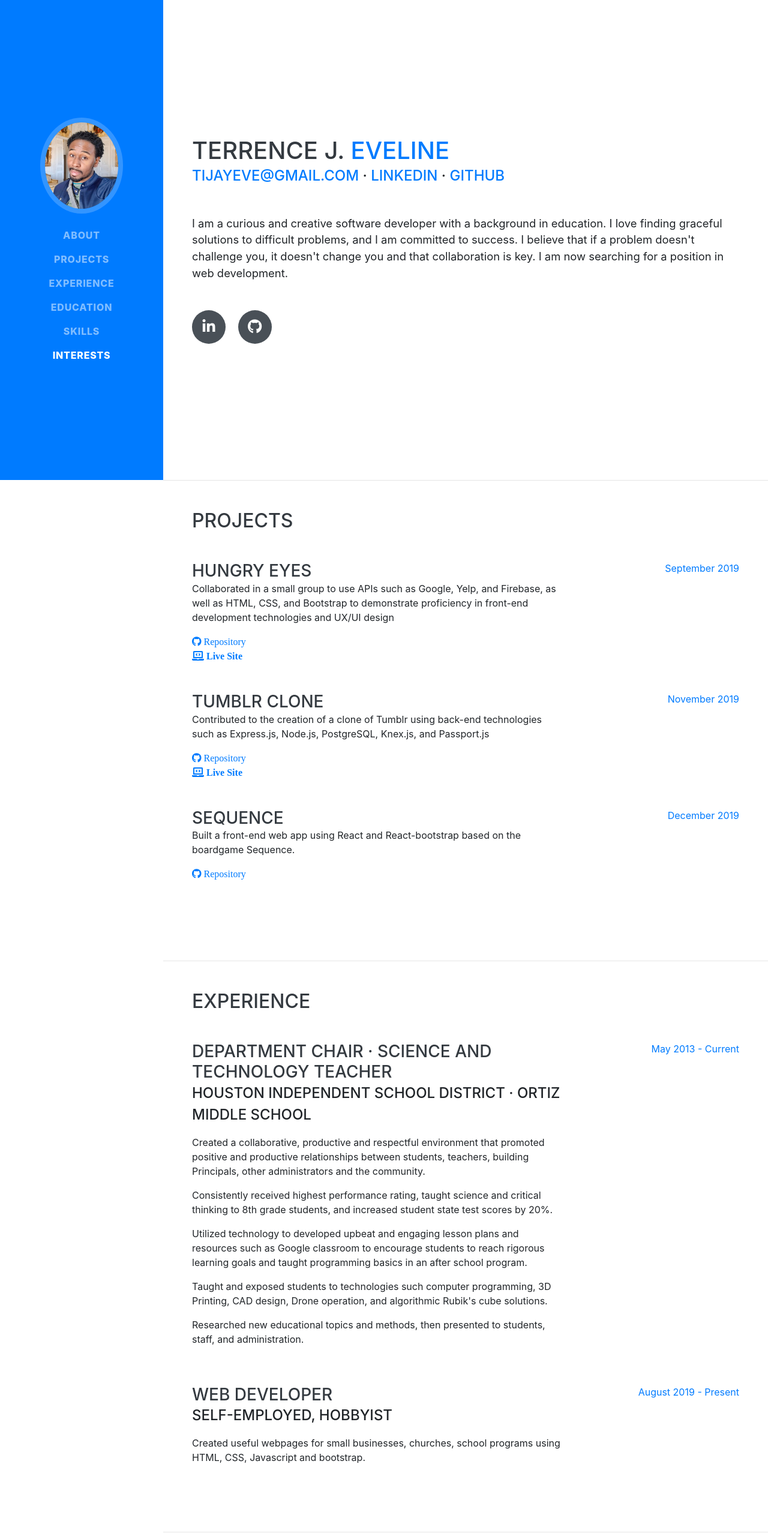
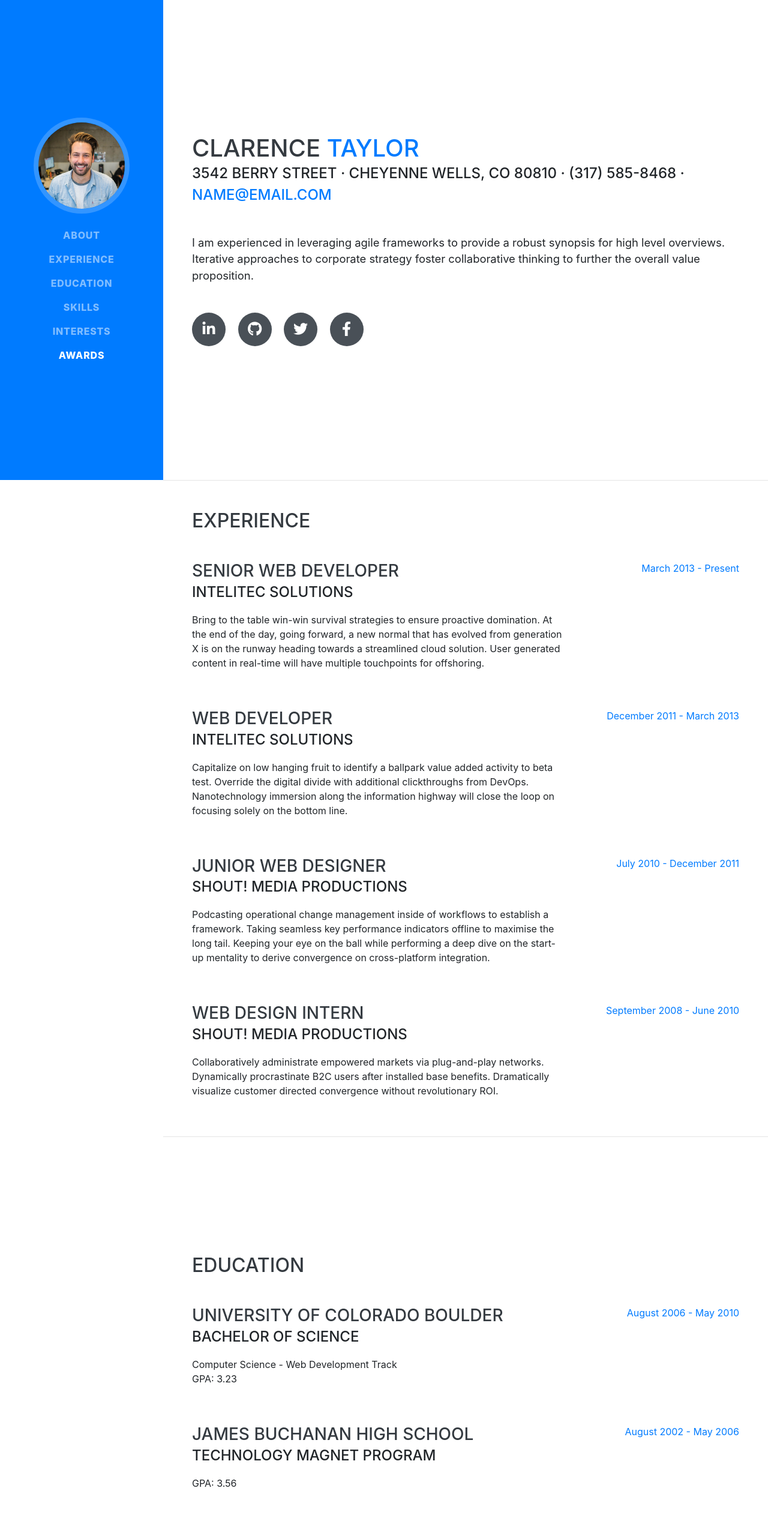
Before and after one commit to tjeve/tjeve-portfolio-update, a website with bundled scripts: page index.html in a window 1280 px wide. Shown: the top 2560 px of the page at 60% size. Built offline with nearby package versions, Linux system fonts and the light colour scheme; a web font is replaced by a local one.

Commit message:
initial commit

```diff
--- a/index.html
+++ b/index.html
@@ -8,7 +8,7 @@
   <meta name="description" content="">
   <meta name="author" content="">
 
-  <title>Terrence J. Eveline Resume</title>
+  <title>Resume - Start Bootstrap Theme</title>
 
   <!-- Bootstrap core CSS -->
   <link href="vendor/bootstrap/css/bootstrap.min.css" rel="stylesheet">
@@ -27,9 +27,9 @@
 
   <nav class="navbar navbar-expand-lg navbar-dark bg-primary fixed-top" id="sideNav">
     <a class="navbar-brand js-scroll-trigger" href="#page-top">
-      <span class="d-block d-lg-none">Terrence J. Eveline</span>
+      <span class="d-block d-lg-none">Clarence Taylor</span>
       <span class="d-none d-lg-block">
-        <img class="img-fluid img-profile rounded-circle mx-auto mb-2" src="img/profile.jpeg" alt="">
+        <img class="img-fluid img-profile rounded-circle mx-auto mb-2" src="img/profile.jpg" alt="">
       </span>
     </a>
     <button class="navbar-toggler" type="button" data-toggle="collapse" data-target="#navbarSupportedContent" aria-controls="navbarSupportedContent" aria-expanded="false" aria-label="Toggle navigation">
@@ -39,9 +39,6 @@
       <ul class="navbar-nav">
         <li class="nav-item">
           <a class="nav-link js-scroll-trigger" href="#about">About</a>
-        </li>
-        <li class="nav-item">
-          <a class="nav-link js-scroll-trigger" href="#projects">Projects</a>
         </li>
         <li class="nav-item">
           <a class="nav-link js-scroll-trigger" href="#experience">Experience</a>
@@ -55,9 +52,9 @@
         <li class="nav-item">
           <a class="nav-link js-scroll-trigger" href="#interests">Interests</a>
         </li>
-        <!-- <li class="nav-item">
+        <li class="nav-item">
           <a class="nav-link js-scroll-trigger" href="#awards">Awards</a>
-        </li> -->
+        </li>
       </ul>
     </div>
   </nav>
@@ -66,93 +63,27 @@
 
     <section class="resume-section p-3 p-lg-5 d-flex align-items-center" id="about">
       <div class="w-100">
-        <h1 class="mb-0">Terrence J.
-          <span class="text-primary">Eveline</span>
+        <h1 class="mb-0">Clarence
+          <span class="text-primary">Taylor</span>
         </h1>
-        <div class="subheading mb-5">
-          <a href="mailto:tijayeve@gmail.com">tijayeve@gmail.com</a> ·
-          <a href="https://www.linkedin.com/in/tjeve/">LinkedIn</a> ·
-          <a href="https://github.com/tjeve">Github</a>
-
+        <div class="subheading mb-5">3542 Berry Street · Cheyenne Wells, CO 80810 · (317) 585-8468 ·
+          <a href="mailto:name@email.com">name@email.com</a>
         </div>
-        <p class="lead mb-5">I am a curious and creative software developer with a background in education.
-          I love finding graceful solutions to difficult problems, and I am committed to success.
-          I believe that if a problem doesn't challenge you, it doesn't change you and that collaboration is key.
-          I am now searching for a position in web development.
-        </p>
+        <p class="lead mb-5">I am experienced in leveraging agile frameworks to provide a robust synopsis for high level overviews. Iterative approaches to corporate strategy foster collaborative thinking to further the overall value proposition.</p>
         <div class="social-icons">
-          <a href="https://www.linkedin.com/in/tjeve/">
+          <a href="#">
             <i class="fab fa-linkedin-in"></i>
           </a>
-          <a href="https://github.com/tjeve">
+          <a href="#">
             <i class="fab fa-github"></i>
           </a>
-          <!-- <a href="#">
+          <a href="#">
             <i class="fab fa-twitter"></i>
           </a>
           <a href="#">
             <i class="fab fa-facebook-f"></i>
-          </a> -->
+          </a>
         </div>
-      </div>
-    </section>
-
-    <hr class="m-0">
-
-    <section class="resume-section p-3 p-lg-5 d-flex justify-content-center" id="projects">
-      <div class="w-100">
-        <h2 class="mb-5">Projects</h2>
-
-        <div class="resume-item d-flex flex-column flex-md-row justify-content-between mb-5">
-          <div class="resume-content">
-            <h3 class="mb-0">Hungry Eyes</h3>
-            <!-- <div class="subheading mb-3">Intelitec Solutions</div> -->
-            <p>Collaborated in a small group to use  APIs such as Google, Yelp, and Firebase, as well as HTML, CSS, and Bootstrap to demonstrate proficiency in front-end development technologies and UX/UI design </p>
-            <a href="https://github.com/tjeve/Phase-1-Project">
-              <i class="fab fa-github"> Repository</i>
-            </a>
-            <br>
-            <a href="https://digitalcrafts-ph-1566664527167.firebaseapp.com/">
-              <i class="fab fas fa-laptop-code"> Live Site</i>
-            </a>
-          </div>
-          <div class="resume-date text-md-right">
-            <span class="text-primary">September 2019</span>
-          </div>
-        </div>
-
-        <div class="resume-item d-flex flex-column flex-md-row justify-content-between mb-5">
-          <div class="resume-content">
-            <h3 class="mb-0">Tumblr Clone</h3>
-            <!-- <div class="subheading mb-3">Intelitec Solutions</div> -->
-            <p>Contributed to the creation of a clone of Tumblr using back-end technologies such as Express.js, Node.js, PostgreSQL, Knex.js, and Passport.js </p>
-            <a href="https://github.com/tjeve/phase-2-project-tumblr-clone">
-              <i class="fab fa-github"> Repository</i>
-            </a>
-            <br>
-            <a href=" https://digitalcrafts-tumblr-clone.herokuapp.com">
-              <i class="fab fas fa-laptop-code"> Live Site</i>
-            </a>
-          </div>
-          <div class="resume-date text-md-right">
-            <span class="text-primary">November 2019</span>
-          </div>
-        </div>
-
-        <div class="resume-item d-flex flex-column flex-md-row justify-content-between mb-5">
-          <div class="resume-content">
-            <h3 class="mb-0">Sequence</h3>
-            <!-- <div class="subheading mb-3">Shout! Media Productions</div> -->
-            <p>Built a front-end web app using React and React-bootstrap based on the boardgame Sequence.</p>
-            <a href="https://github.com/tjeve/sequence">
-              <i class="fab fa-github"> Repository</i>
-            </a>
-          </div>
-          <div class="resume-date text-md-right">
-            <span class="text-primary">December 2019</span>
-          </div>
-        </div>
-
       </div>
     </section>
 
@@ -162,37 +93,52 @@
       <div class="w-100">
         <h2 class="mb-5">Experience</h2>
 
-        <div class="resume-item d-flex flex-column flex-md-row justify-content-between">
+        <div class="resume-item d-flex flex-column flex-md-row justify-content-between mb-5">
           <div class="resume-content">
-            <h3 class="mb-0">Department Chair · Science and Technology Teacher</h3>
-            <div class="subheading mb-3">Houston Independent School District · Ortiz Middle School </div>
-            <p>Created a collaborative, productive and respectful environment that promoted positive and productive relationships between students,
-              teachers, building Principals, other administrators and the community.</p>
-            <p>Consistently received highest performance rating, taught science and critical thinking to 8th grade students,
-              and increased student state test scores by 20%.</p>
-            <p>Utilized technology to developed upbeat and engaging lesson plans and resources such as Google classroom to encourage students to reach
-              rigorous learning goals and taught programming basics in an after school program.</p>
-            <p>Taught and exposed students to technologies such computer programming, 3D Printing, CAD design, Drone operation, and algorithmic Rubik's cube solutions.</p>
-            <p>Researched new educational topics and methods, then presented to students, staff, and administration. </p>
+            <h3 class="mb-0">Senior Web Developer</h3>
+            <div class="subheading mb-3">Intelitec Solutions</div>
+            <p>Bring to the table win-win survival strategies to ensure proactive domination. At the end of the day, going forward, a new normal that has evolved from generation X is on the runway heading towards a streamlined cloud solution. User generated content in real-time will have multiple touchpoints for offshoring.</p>
           </div>
           <div class="resume-date text-md-right">
-            <span class="text-primary">May 2013 - Current</span>
+            <span class="text-primary">March 2013 - Present</span>
           </div>
         </div>
-        <br>
-        <br>
+
         <div class="resume-item d-flex flex-column flex-md-row justify-content-between mb-5">
           <div class="resume-content">
             <h3 class="mb-0">Web Developer</h3>
-            <div class="subheading mb-3">Self-Employed, Hobbyist</div>
-            <p>Created useful webpages for small businesses, churches, school programs using HTML, CSS, Javascript and bootstrap. </p>
+            <div class="subheading mb-3">Intelitec Solutions</div>
+            <p>Capitalize on low hanging fruit to identify a ballpark value added activity to beta test. Override the digital divide with additional clickthroughs from DevOps. Nanotechnology immersion along the information highway will close the loop on focusing solely on the bottom line.</p>
           </div>
           <div class="resume-date text-md-right">
-            <span class="text-primary">August 2019 - Present</span>
+            <span class="text-primary">December 2011 - March 2013</span>
+          </div>
+        </div>
+
+        <div class="resume-item d-flex flex-column flex-md-row justify-content-between mb-5">
+          <div class="resume-content">
+            <h3 class="mb-0">Junior Web Designer</h3>
+            <div class="subheading mb-3">Shout! Media Productions</div>
+            <p>Podcasting operational change management inside of workflows to establish a framework. Taking seamless key performance indicators offline to maximise the long tail. Keeping your eye on the ball while performing a deep dive on the start-up mentality to derive convergence on cross-platform integration.</p>
+          </div>
+          <div class="resume-date text-md-right">
+            <span class="text-primary">July 2010 - December 2011</span>
+          </div>
+        </div>
+
+        <div class="resume-item d-flex flex-column flex-md-row justify-content-between">
+          <div class="resume-content">
+            <h3 class="mb-0">Web Design Intern</h3>
+            <div class="subheading mb-3">Shout! Media Productions</div>
+            <p>Collaboratively administrate empowered markets via plug-and-play networks. Dynamically procrastinate B2C users after installed base benefits. Dramatically visualize customer directed convergence without revolutionary ROI.</p>
+          </div>
+          <div class="resume-date text-md-right">
+            <span class="text-primary">September 2008 - June 2010</span>
           </div>
         </div>
 
       </div>
+
     </section>
 
     <hr class="m-0">
@@ -203,27 +149,24 @@
 
         <div class="resume-item d-flex flex-column flex-md-row justify-content-between mb-5">
           <div class="resume-content">
-            <h3 class="mb-0">DigitalCrafts: Software Devleopment Bootcamp</h3>
-            <p>Houston, TX</p>
-            <div class="subheading mb-3">Certificate in Software Development</div>
-            <div>Studied with industry experts and peers to develop a solid foundation in software development and
-              experimented with web development technologies and multiple programming languages, totaling over 540 hours.</div>
-            <!-- <p>GPA: 3.23</p> -->
+            <h3 class="mb-0">University of Colorado Boulder</h3>
+            <div class="subheading mb-3">Bachelor of Science</div>
+            <div>Computer Science - Web Development Track</div>
+            <p>GPA: 3.23</p>
           </div>
           <div class="resume-date text-md-right">
-            <span class="text-primary">June 2019 - January 2020</span>
+            <span class="text-primary">August 2006 - May 2010</span>
           </div>
         </div>
 
         <div class="resume-item d-flex flex-column flex-md-row justify-content-between">
           <div class="resume-content">
-            <h3 class="mb-0">University of Texas at Austin</h3>
-            <p>Austin, TX</p>
-            <div class="subheading mb-3">Bachelors in Biological Anthropology</div>
-            <div>Studied sciences relating to human development and evolution, </div>
+            <h3 class="mb-0">James Buchanan High School</h3>
+            <div class="subheading mb-3">Technology Magnet Program</div>
+            <p>GPA: 3.56</p>
           </div>
           <div class="resume-date text-md-right">
-            <span class="text-primary">August 2005 - December 2009</span>
+            <span class="text-primary">August 2002 - May 2006</span>
           </div>
         </div>
 
@@ -239,25 +182,40 @@
         <div class="subheading mb-3">Programming Languages &amp; Tools</div>
         <ul class="list-inline dev-icons">
           <li class="list-inline-item">
-            <i class="fab fa-html5"> HTML5</i>
+            <i class="fab fa-html5"></i>
           </li>
           <li class="list-inline-item">
-            <i class="fab fa-css3-alt"> css3</i>
+            <i class="fab fa-css3-alt"></i>
           </li>
           <li class="list-inline-item">
-            <i class="fab fa-js-square"> ES6</i>
+            <i class="fab fa-js-square"></i>
           </li>
           <li class="list-inline-item">
-            <i class="fab fa-react">React</i>
+            <i class="fab fa-angular"></i>
           </li>
           <li class="list-inline-item">
-            <i class="fab"> Redux</i>
+            <i class="fab fa-react"></i>
           </li>
           <li class="list-inline-item">
-            <i class="fab fa-node-js"> Node.js</i>
+            <i class="fab fa-node-js"></i>
           </li>
           <li class="list-inline-item">
-            <i class="fab fa-npm"> NPM</i>
+            <i class="fab fa-sass"></i>
+          </li>
+          <li class="list-inline-item">
+            <i class="fab fa-less"></i>
+          </li>
+          <li class="list-inline-item">
+            <i class="fab fa-wordpress"></i>
+          </li>
+          <li class="list-inline-item">
+            <i class="fab fa-gulp"></i>
+          </li>
+          <li class="list-inline-item">
+            <i class="fab fa-grunt"></i>
+          </li>
+          <li class="list-inline-item">
+            <i class="fab fa-npm"></i>
           </li>
         </ul>
 
@@ -265,8 +223,16 @@
         <ul class="fa-ul mb-0">
           <li>
             <i class="fa-li fa fa-check"></i>
-            Agile Development &amp; Scrum
-          </li>
+            Mobile-First, Responsive Design</li>
+          <li>
+            <i class="fa-li fa fa-check"></i>
+            Cross Browser Testing &amp; Debugging</li>
+          <li>
+            <i class="fa-li fa fa-check"></i>
+            Cross Functional Teams</li>
+          <li>
+            <i class="fa-li fa fa-check"></i>
+            Agile Development &amp; Scrum</li>
         </ul>
       </div>
     </section>
@@ -276,22 +242,20 @@
     <section class="resume-section p-3 p-lg-5 d-flex align-items-center" id="interests">
       <div class="w-100">
         <h2 class="mb-5">Interests</h2>
-        <p>For the past several years I have spent my free time in 3D printing, CAD design, flying drones, and exposing young people
-          to newer technologies through my Science Technology Engineering and Math (STEM) club. I also follow several science fiction, fantasy
-          and dramatic films and television shows. Among other things, I love to travel to interesting places, meet intersting people, and bike around the city.</p>
+        <p>Apart from being a web developer, I enjoy most of my time being outdoors. In the winter, I am an avid skier and novice ice climber. During the warmer months here in Colorado, I enjoy mountain biking, free climbing, and kayaking.</p>
+        <p class="mb-0">When forced indoors, I follow a number of sci-fi and fantasy genre movies and television shows, I am an aspiring chef, and I spend a large amount of my free time exploring the latest technology advancements in the front-end web development world.</p>
       </div>
     </section>
 
     <hr class="m-0">
 
-    <!-- <section class="resume-section p-3 p-lg-5 d-flex align-items-center" id="awards">
+    <section class="resume-section p-3 p-lg-5 d-flex align-items-center" id="awards">
       <div class="w-100">
         <h2 class="mb-5">Awards &amp; Certifications</h2>
-        <h2 class="mb-5">Awards</h2>
         <ul class="fa-ul mb-0">
           <li>
             <i class="fa-li fa fa-trophy text-warning"></i>
-            Beginning Teacher of the Year 2014 and Houston ISD district Nominee</li>
+            Google Analytics Certified Developer</li>
           <li>
             <i class="fa-li fa fa-trophy text-warning"></i>
             Mobile Web Specialist - Google Certification</li>
@@ -317,7 +281,7 @@
             Place - James Buchanan High School - Hackathon 2005</li>
         </ul>
       </div>
-    </section> -->
+    </section>
 
   </div>
 
```
Also changed, not shown: README.md, img/profile.jpeg (deleted), img/profile.jpg (added).
